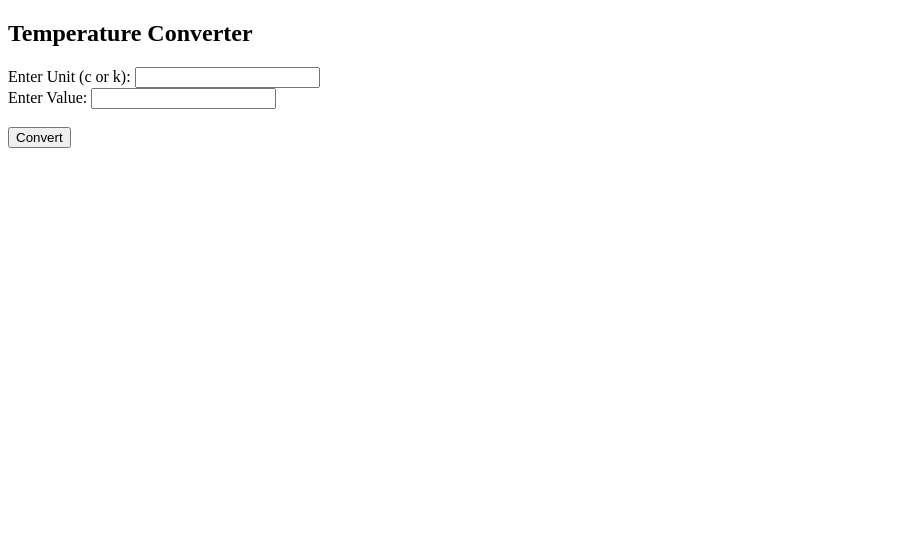
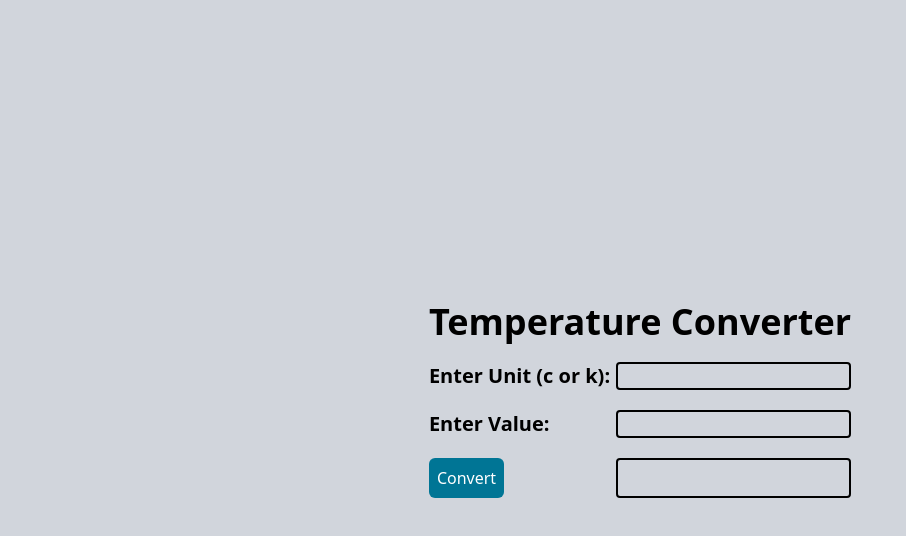
Before and after one commit to tanhafaria/TemperatureConverter, a plain HTML site: page index.html in a window 1280 px wide. Shown: the whole page, without its empty margins (0-906 px from the left). Drawn offline with nearby package versions, Linux system fonts and the light colour scheme.

Commit message:
added style with tailwind, validation of units

```diff
--- a/index.html
+++ b/index.html
@@ -5,21 +5,50 @@
     <meta name="viewport" content="width=device-width, initial-scale=1.0" />
     <title>Converter</title>
     <style src="/style.css"></style>
+    <script src="https://cdn.jsdelivr.net/npm/@tailwindcss/browser@4"></script>
   </head>
   <body>
-    <div class="converter-box">
-      <h2>Temperature Converter</h2>
+    <section
+      class="bg-gray-300 w-full h-screen flex justify-center items-center"
+    >
+      <div class="space-y-5">
+        <h2 class="text-4xl font-bold text-center">Temperature Converter</h2>
 
-      <label>Enter Unit (c or k):</label>
-      <input type="text" id="unitInput" />
-      <br />
-      <label>Enter Value:</label>
-      <input type="number" id="valueInput" />
-      <br /><br />
-      <button onclick="convert()">Convert</button>
+        <div class="flex justify-between">
+          <label class="text-xl font-semibold">Enter Unit (c or k):</label>
+          <input
+            class="border-2 rounded-sm focus:outline-blue-900"
+            type="text"
+            id="unitInput"
+            onblur="onBlurUnit()"
+          />
+        </div>
 
-      <p id="result"></p>
-    </div>
+        <div class="flex justify-between">
+          <label class="text-xl font-semibold">Enter Value:</label>
+          <input
+            class="border-2 rounded-sm focus:outline-blue-900"
+            type="number"
+            id="valueInput"
+          />
+        </div>
+
+        <div class="flex justify-between">
+          <button
+            class="p-2 bg-cyan-700 rounded-md text-white"
+            onclick="convert()"
+          >
+            Convert
+          </button>
+          <input
+            class="border-2 rounded-sm focus:outline-blue-900"
+            readonly
+            id="result"
+          />
+        </div>
+        <!-- <p id="result"></p> -->
+      </div>
+    </section>
 
     <script src="./script.js"></script>
   </body>
--- a/script.js
+++ b/script.js
@@ -94,11 +94,17 @@ function convert() {
   const value = parseFloat(document.getElementById("valueInput").value);
 
   if (isNaN(value)) {
-    document.getElementById("result").textContent =
-      "Please enter a valid number.";
+    document.getElementById("result").value = "Please enter a valid number.";
     return;
   }
 
   const result = tempConverter(unit, value);
-  document.getElementById("result").textContent = result;
+  document.getElementById("result").value = result;
 }
+
+function onBlurUnit() {
+  var unitInput = document.getElementById("unitInput").value;
+  if (unitInput != "c" && unitInput != "k") {
+    document.getElementById("unitInput").value = "";
+  }
+}
--- /dev/null
+++ b/tailwind.config.js
@@ -0,0 +1,8 @@
+/** @type {import('tailwindcss').Config} */
+module.exports = {
+    content: ["./src/**/*.{html,js}"],
+    theme: {
+        extend: {},
+    },
+    plugins: [],
+};
```
